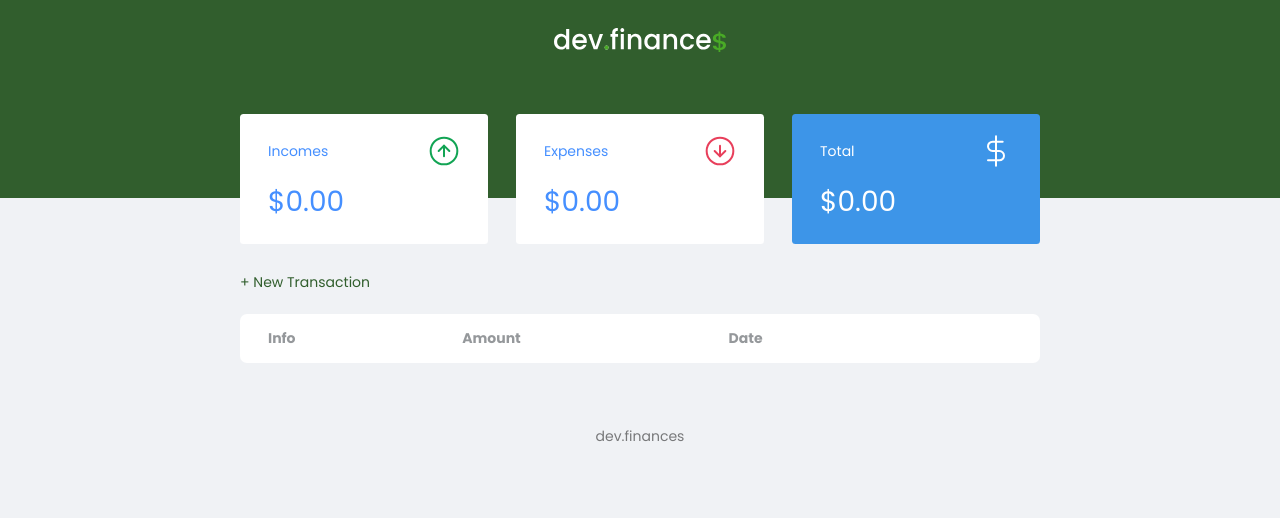
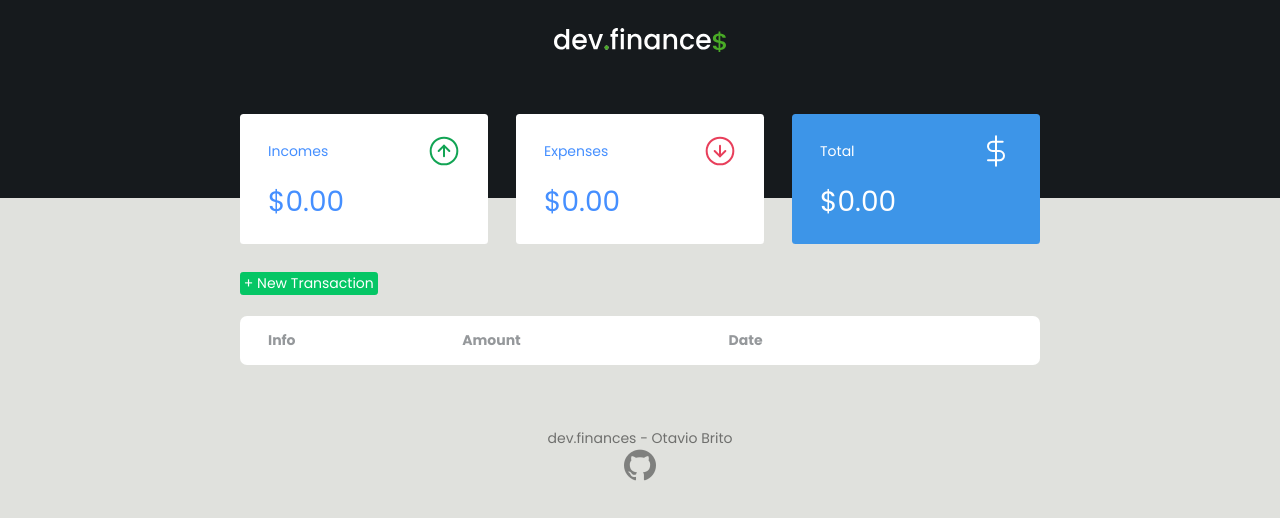
Before and after one commit to otaviofbrito/dev-finances, a plain HTML site: page index.html in a window 1280 px wide. Drawn offline with Linux system fonts and the light colour scheme.

Commit message:
visual changes

```diff
--- a/index.html
+++ b/index.html
@@ -13,7 +13,7 @@
       href="https://fonts.googleapis.com/css2?family=Poppins:ital,wght@0,100;0,400;0,700;1,100;1,400;1,700&display=swap"
       rel="stylesheet"
     />
-    <link rel="shortcut icon" type="image/jpg" href="./assets/dollar.png"/>
+    <link rel="shortcut icon" type="image/jpg" href="./assets/dollar.png" />
     <title>dev.finances</title>
   </head>
   <body>
@@ -98,7 +98,13 @@
     </div>
 
     <footer>
-      <p>dev.finances</p>
+      <p>dev.finances - Otavio Brito</p>
+      <a
+        href="http://github.com/otaviofbrito"
+        target="_blank"
+        rel="noopener noreferrer"
+        ><img src="./assets/github.png" alt="creator's github link"
+      /></a>
     </footer>
     <script src="./script.js"></script>
   </body>
--- a/style.css
+++ b/style.css
@@ -1,9 +1,9 @@
 /*=====GLOBAL==================*/
 :root {
   /*var-colors*/
-  --background-default-color: rgb(49, 94, 45);
+  --background-default-color: #161a1d;
   --title-color: rgb(69, 143, 255);
-  --body-bccolor: #f0f2f5;
+  --body-bccolor: #e0e1dd;
   --light-color: white;
   --positive-color: #05c665;
   --negative-color: #e92929;
@@ -54,11 +54,17 @@ a {
   text-decoration: none;
 }
 /*=====LINKS/BUTTON==================*/
-a {
-  color: var(--background-default-color);
+a.new {
+  color: var(--light-color);
+  border: 1px var(--positive-color) solid;
+  border-radius: 0.2rem;
+  background: var(--positive-color);
+  padding: 0 0.2rem 0 0.2rem;
+  cursor: pointer;
+  transition: 0.2s;
 }
-a:hover {
-  color: var(--positive-color);
+a.new:hover {
+  opacity: 0.7;
 }
 button {
   width: 100%;
@@ -88,6 +94,7 @@ button:hover {
   justify-content: center;
   opacity: 0.6;
   transition: 0.2s;
+  cursor: pointer;
 }
 .button.cancel:hover {
   opacity: 1;
@@ -144,8 +151,7 @@ header {
 }
 .card.negative {
   background: var(--negative-color);
-  color: var(--light-color)
-  ;
+  color: var(--light-color);
 }
 .card.positive {
   background: var(--positive-color);
@@ -201,10 +207,10 @@ table td.income {
 }
 
 /*remove button animation*/
-tbody tr td img{
+tbody tr td img {
   transition: 0.25s;
 }
-tbody tr td img:hover{
+tbody tr td img:hover {
   transform: scale(1.25);
 }
 /*=====MODAL==================*/
@@ -226,7 +232,6 @@ tbody tr td img:hover{
   z-index: 999;
 
   transition: all 0.25s;
-
 }
 
 .modal {
@@ -245,7 +250,7 @@ tbody tr td img:hover{
   opacity: 1;
   visibility: visible;
 }
-.modal-overlay.active .modal{
+.modal-overlay.active .modal {
   transform: translateY(0%);
 }
 /*=====FORM==================*/
@@ -284,7 +289,13 @@ footer {
   padding: 4rem 0 2rem;
   opacity: 0.5;
 }
-
+footer a {
+  display: inline-block;
+  transition: 0.2s;
+}
+footer a:hover {
+  transform: translateY(-3px);
+}
 /*=====RESPONSIVE==================*/
 @media (min-width: 800px) {
   html {
@@ -295,12 +306,11 @@ footer {
     grid-template-columns: 1fr 1fr 1fr;
     gap: 2rem;
   }
-  .modal-overlay{
+  .modal-overlay {
     display: flex;
     align-items: center;
-
   }
-  .modal{
+  .modal {
     border-radius: 0.5rem;
   }
 }
```
Also changed, not shown: script.js (+9 -7 lines), assets/github.png (added).
